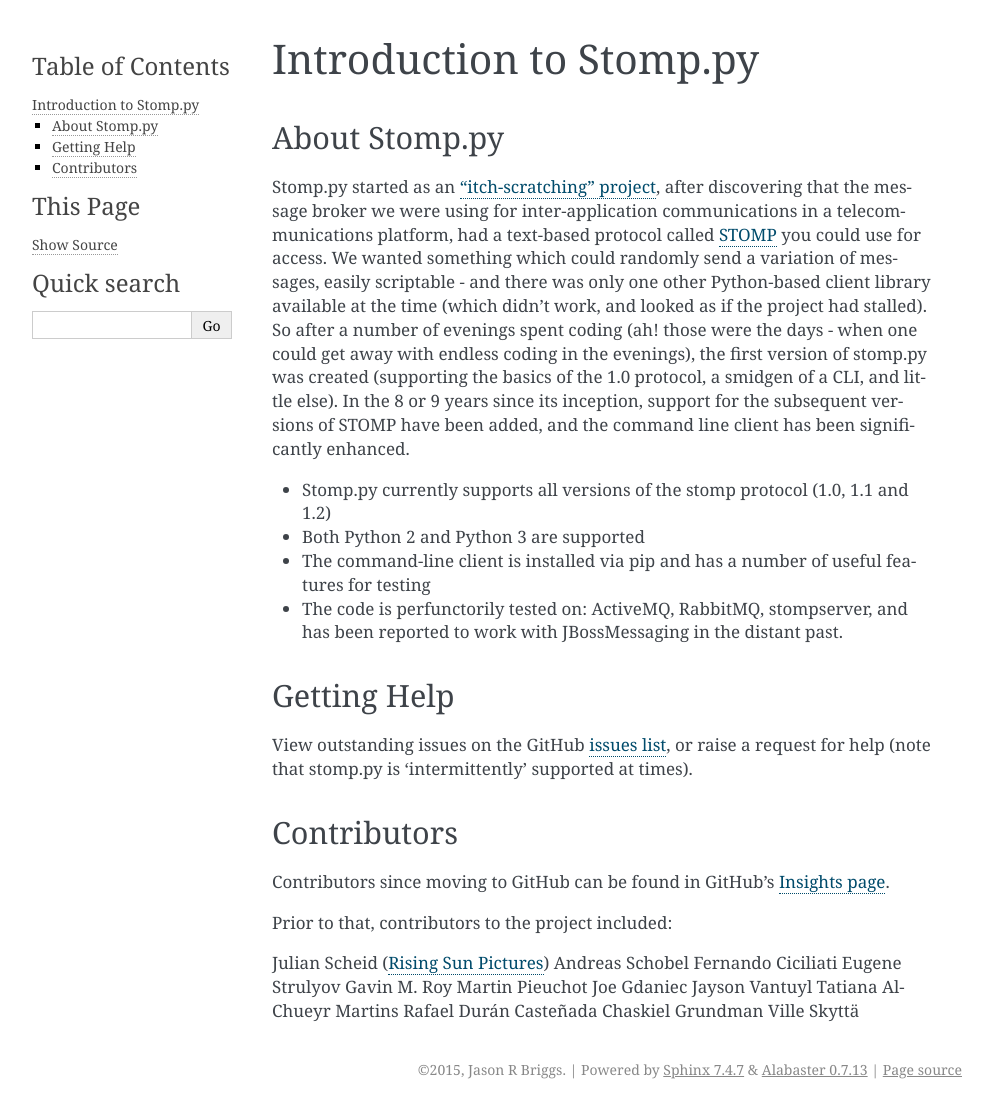
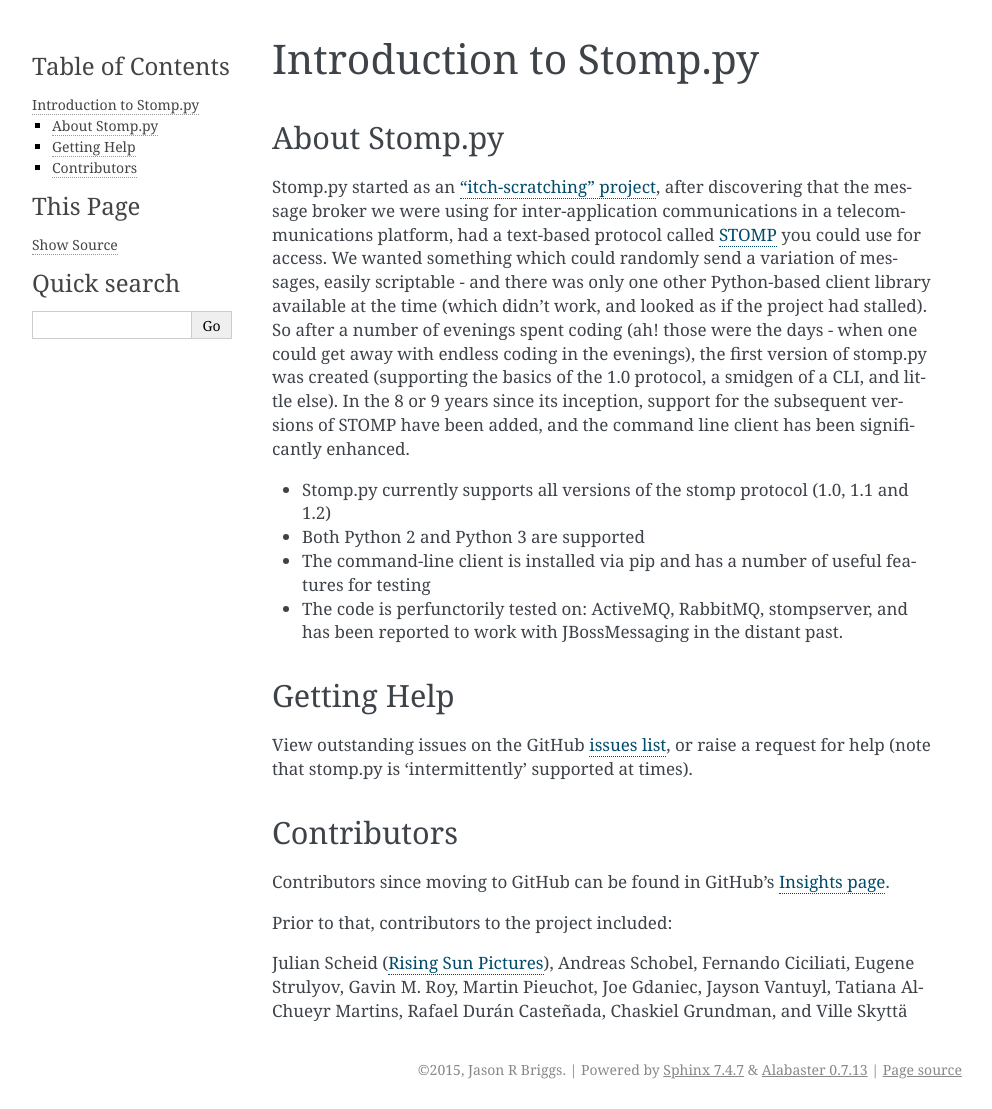
Before and after one commit to jasonrbriggs/stomp.py, a Sphinx documentation site: the page built from docs/source/intro.rst, in a window 1280 px wide. Shown: the whole page, without its empty margins (148-1140 px from the left). Built offline with Sphinx 7.4.7, drawn with Linux system fonts in a browser that asks for light colours.

```diff
--- a/docs/source/intro.rst
+++ b/docs/source/intro.rst
@@ -26,15 +26,4 @@ Contributors since moving to GitHub can be found in GitHub's `Insights page <htt
 
 Prior to that, contributors to the project included:
 
-Julian Scheid (`Rising Sun Pictures <http://open.rsp.com.au/>`_)
-Andreas Schobel
-Fernando Ciciliati
-Eugene Strulyov
-Gavin M. Roy
-Martin Pieuchot
-Joe Gdaniec
-Jayson Vantuyl
-Tatiana Al-Chueyr Martins
-Rafael Durán Casteñada
-Chaskiel Grundman
-Ville Skyttä
+Julian Scheid (`Rising Sun Pictures <http://open.rsp.com.au/>`_), Andreas Schobel, Fernando Ciciliati, Eugene Strulyov, Gavin M. Roy, Martin Pieuchot, Joe Gdaniec, Jayson Vantuyl, Tatiana Al-Chueyr Martins, Rafael Durán Casteñada, Chaskiel Grundman, and Ville Skyttä
```
Also changed, not shown: README.rst (+6 -6 lines).
